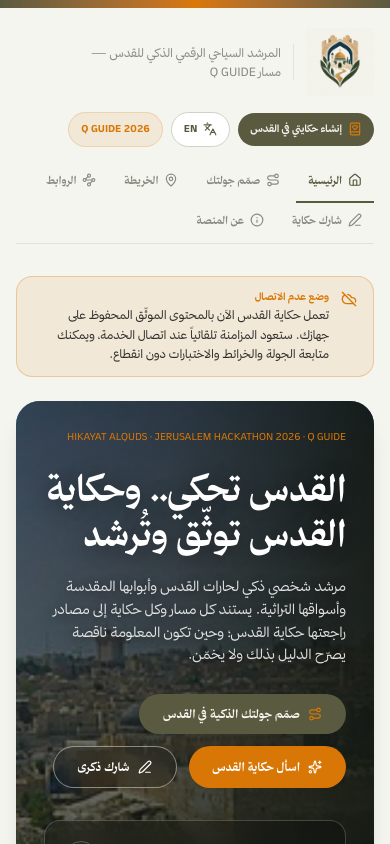
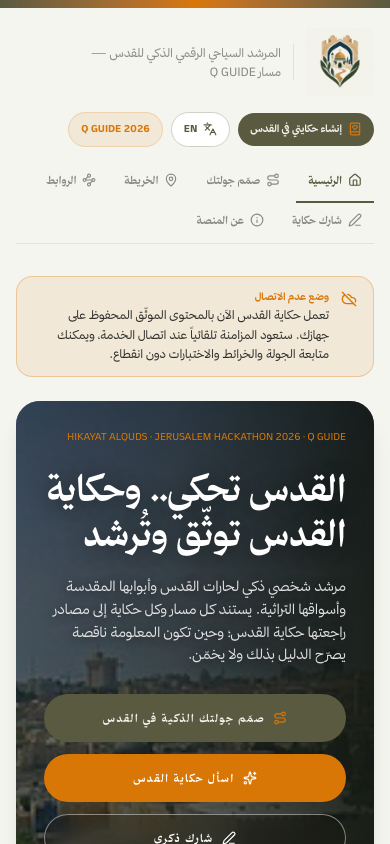
Before and after one commit to Mr-Amir-Al-Rashayda/hikayat-alquds, a React (Vite) app in the folder frontend/: page / in a window 390 px wide. Shown: the top 844 px of the page. Built offline with nearby package versions, Linux system fonts and the light colour scheme; no server answers.

Commit message:
Fix mobile hero action sizing

```diff
--- a/frontend/src/pages/HomePage.tsx
+++ b/frontend/src/pages/HomePage.tsx
@@ -88,28 +88,28 @@
               </motion.p>
 
               <motion.div
-                className="flex flex-wrap gap-3 pt-2"
+                className="flex flex-col items-stretch gap-3 pt-2 sm:flex-row sm:flex-wrap sm:items-center"
                 initial={{ opacity: 0 }}
                 animate={{ opacity: 1 }}
                 transition={{ delay: reduced ? 0 : 0.35 }}
               >
                 <Link
                   to="/plan-tour"
-                  className="bg-brand-olive hover:bg-[#4a4a35] text-brand-bg text-xs font-serif font-black tracking-widest uppercase px-6 py-3 rounded-full inline-flex items-center gap-2 transition-colors"
+                  className="min-h-12 w-full justify-center rounded-full bg-brand-olive px-4 py-3 text-center text-[11px] font-serif font-black uppercase tracking-[0.12em] text-brand-bg transition-colors hover:bg-[#4a4a35] inline-flex items-center gap-2 sm:w-auto sm:px-6 sm:text-xs sm:tracking-widest"
                 >
                   <Route className="w-3.5 h-3.5 text-brand-amber" />
                   {isArabic ? "صمّم جولتك الذكية في القدس" : "Plan Your Tour"}
                 </Link>
                 <Link
                   to={`/locations/${locations[0]?.id ?? "muslim-quarter"}?ask=1`}
-                  className="bg-brand-amber hover:bg-[#b45f05] text-white text-xs font-serif font-black tracking-widest uppercase px-6 py-3 rounded-full inline-flex items-center gap-2 transition-colors"
+                  className="min-h-12 w-full justify-center rounded-full bg-brand-amber px-4 py-3 text-center text-[11px] font-serif font-black uppercase tracking-[0.12em] text-white transition-colors hover:bg-[#b45f05] inline-flex items-center gap-2 sm:w-auto sm:px-6 sm:text-xs sm:tracking-widest"
                 >
                   <Sparkles className="w-3.5 h-3.5" />
                   {isArabic ? "اسأل حكاية القدس" : "Ask Hikayat AlQuds"}
                 </Link>
                 <Link
                   to="/contribute"
-                  className="border border-white/45 bg-black/15 hover:border-brand-amber hover:bg-black/30 text-white text-xs font-serif font-black tracking-widest uppercase px-6 py-3 rounded-full inline-flex items-center gap-2 backdrop-blur-md transition-colors"
+                  className="min-h-12 w-full justify-center rounded-full border border-white/45 bg-black/15 px-4 py-3 text-center text-[11px] font-serif font-black uppercase tracking-[0.12em] text-white backdrop-blur-md transition-colors hover:border-brand-amber hover:bg-black/30 inline-flex items-center gap-2 sm:w-auto sm:px-6 sm:text-xs sm:tracking-widest"
                 >
                   <PenLine className="w-3.5 h-3.5" />
                   {isArabic ? "شارك ذكرى" : "Share a memory"}
```
